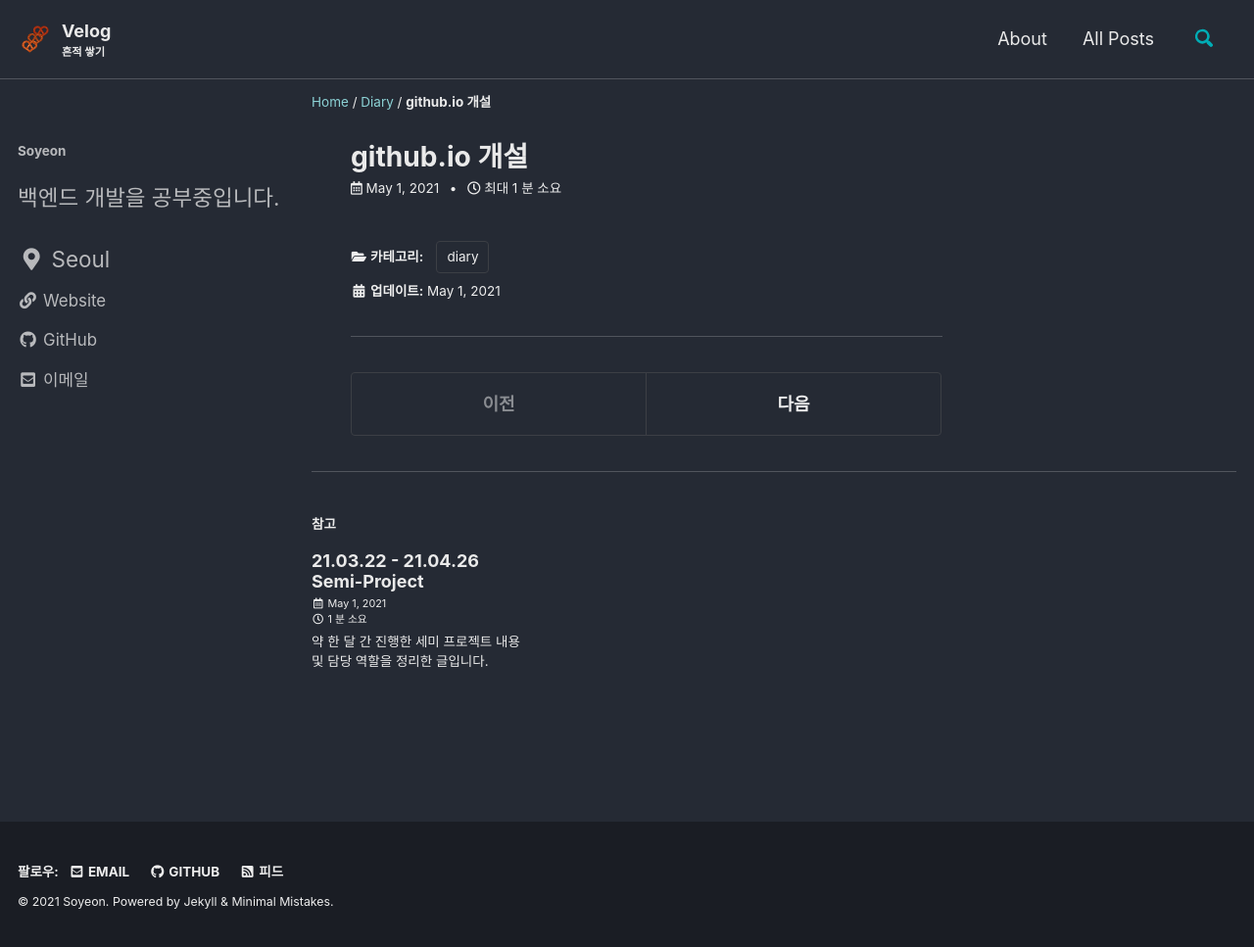
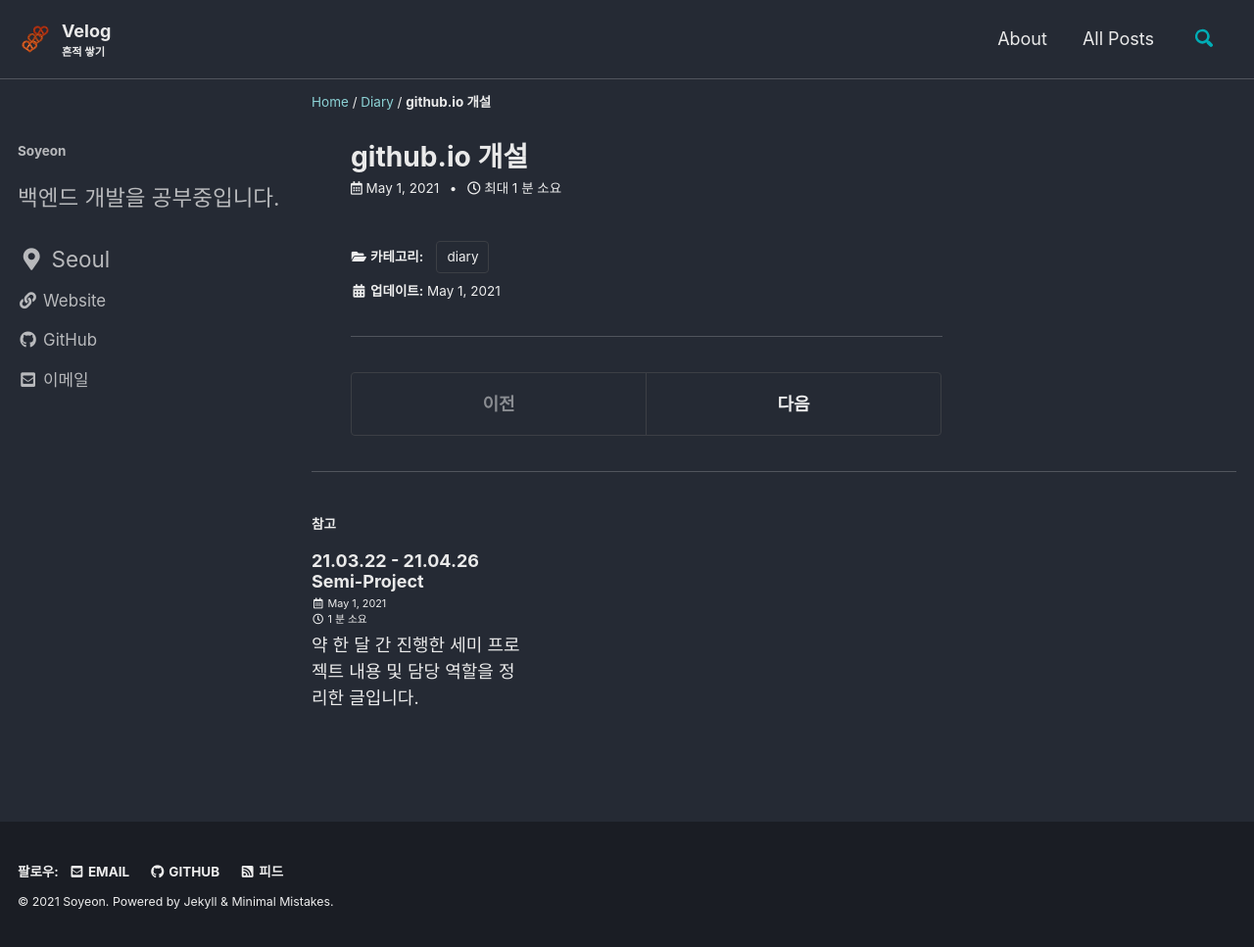
Before and after one commit to liv660/liv660.github.io, a Jekyll site: the page built from _posts/diary/2021-05-01-first-post.md, in a window 1280 px wide and 967 px high. Shown: the whole window at 98% size. Built offline with Jekyll 4.4.1, drawn with Linux system fonts in a browser that asks for light colours; cached includes are drawn as plain includes.

Commit message:
Update font size

```diff
--- a/_sass/minimal-mistakes/_archive.scss
+++ b/_sass/minimal-mistakes/_archive.scss
@@ -74,7 +74,7 @@
 
 .archive__item-excerpt {
   margin-top: 0;
-  font-size: $type-size-6;
+  font-size: $type-size-5;
 
   & + p {
     text-indent: 0;
@@ -103,7 +103,7 @@
   padding: 2px 5px;
   color: #fff;
   font-family: $caption-font-family;
-  font-size: $type-size-8;
+  font-size: $type-size-5;
   background: #000;
   text-align: right;
   z-index: 5;
@@ -219,7 +219,7 @@
 
     @include breakpoint($medium) {
       display: block;
-      font-size: $type-size-6;
+      font-size: $type-size-5;
     }
   }
 
```
